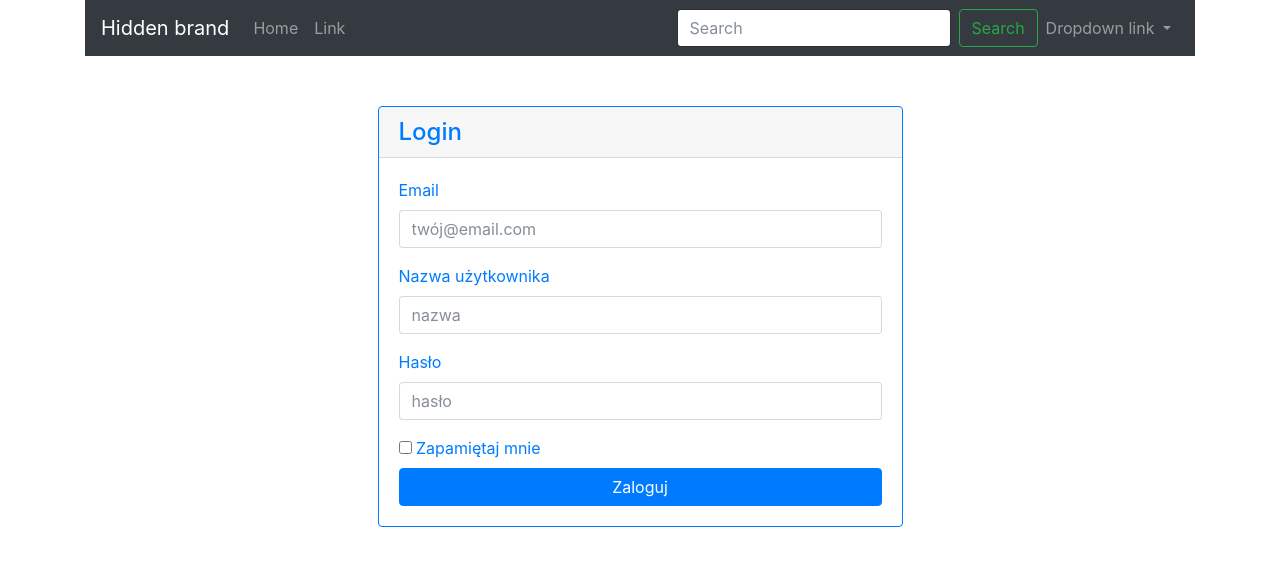
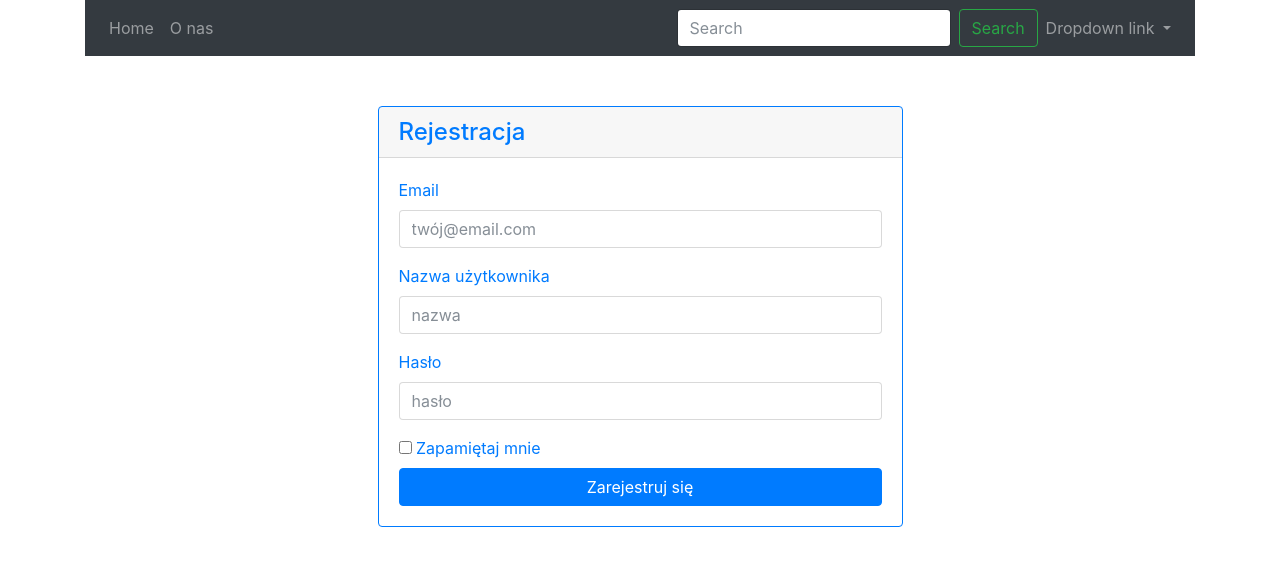
Before and after one commit to Gerwazy/simplan, a PHP site: template resources/view/auth/signup.twig in a window 1280 px wide. Shown: the top 566 px of the page. Run offline with PHP 8.4, Linux system fonts and the light colour scheme; the template is opened without the code that fills it, so the values that code supplies are empty; some libraries are stand-ins or nearby versions.

Commit message:
Drobne poprawki

```diff
--- a/resources/view/auth/signup.twig
+++ b/resources/view/auth/signup.twig
@@ -4,7 +4,7 @@
 
 <div class="col-md-6 ml-md-auto mr-md-auto">
 <div class="card border-primary" >
-  <h4 class="card-header text-primary">Login</h4>
+  <h4 class="card-header text-primary">Rejestracja</h4>
   <div class="card-body text-primary">
 
 	<form action="{{ path.for('auth.signup') }}" method="post" autocomplete="off">
@@ -26,7 +26,7 @@
 	      Zapamiętaj mnie
 	    </label>
 	  </div>
-	  <button type="submit" class="btn btn-primary btn-block">Zaloguj</button>
+	  <button type="submit" class="btn btn-primary btn-block">Zarejestruj się</button>
 
 	</form>
 
--- a/resources/view/templates/partials/nav.twig
+++ b/resources/view/templates/partials/nav.twig
@@ -4,15 +4,13 @@
     <span class="navbar-toggler-icon"></span>
   </button>
   <div class="collapse navbar-collapse" id="navbarTogglerDemo01">
-    <a class="navbar-brand" href="#">Hidden brand</a>
+
     <ul class="navbar-nav mr-auto mt-2 mt-lg-0">
-
       <li class="nav-item">
-        <a class="nav-link" href="#">Home</a>
+        <a class="nav-link" href="/public">Home</a>
       </li>
-
       <li class="nav-item">
-        <a class="nav-link" href="#">Link</a>
+        <a class="nav-link" href="/public/about">O nas</a>
       </li>
     </ul>
 
@@ -27,7 +25,7 @@
           Dropdown link
         </a>
         <div class="dropdown-menu" aria-labelledby="navbarDropdownMenuLink">
-          <a class="dropdown-item" href="#">Login</a>
+          <a class="dropdown-item" href="/public/auth/signup">Login</a>
           <a class="dropdown-item" href="#">Logout</a>
           <a class="dropdown-item" href="#">Something else here</a>
         </div>
```
